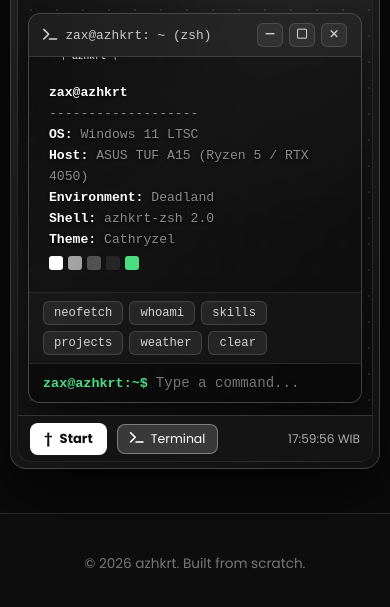
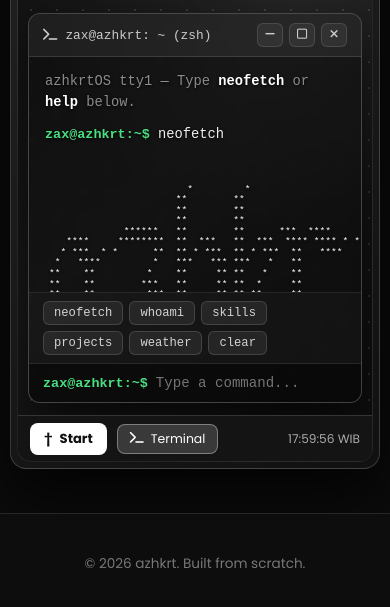
Before and after one commit to azhkrt/azhkrt.github.io, a plain HTML site: page index.html in a window 390 px wide. Shown: the part 4781-5388 px from the top of the page. Drawn offline with Linux system fonts and the light colour scheme; no server answers.

Commit message:
modified:   css/style.css 	modified:   js/script.js

```diff
--- a/css/style.css
+++ b/css/style.css
@@ -1648,6 +1648,10 @@ footer[id] {
     padding: 24px 10px 44px;
   }
 
+  .nf-box {
+    gap: 10px;
+  }
+
   .desktop-bezel {
     padding: 6px;
     border-radius: 16px;
--- a/js/script.js
+++ b/js/script.js
@@ -524,7 +524,7 @@ const isMobileView = () => window.matchMedia('(max-width: 768px)').matches;
     bgm: () => { bgmToggle?.click(); return 'Toggling background audio...'; }
   };
 
-  function runTerminalCommand(raw) {
+function runTerminalCommand(raw, autoScroll = true) {
     if (!raw || !termBody) return;
     const cmd = raw.toLowerCase();
     termBody.innerHTML += `<div><span class="term-prompt">zax@azhkrt:~$</span> ${raw}</div>`;
@@ -535,14 +535,18 @@ const isMobileView = () => window.matchMedia('(max-width: 768px)').matches;
       const output = typeof commands[cmd] === 'function' ? commands[cmd]() : commands[cmd];
       termBody.innerHTML += `<div class="term-muted">${output}</div>`;
     } else {
-      termBody.innerHTML += `<div class="term-muted">zsh: command not found: ${raw}. Type <span class="term-cmd">help</span>.</div>`;
+      termBody.innerHTML += `<div class="term-muted">zsh: command not found: ${raw}. Ketik <span class="term-cmd">help</span>.</div>`;
     }
 
-    termBody.scrollTop = termBody.scrollHeight;
+    if (autoScroll) {
+      termBody.scrollTop = termBody.scrollHeight;
+    } else {
+      termBody.scrollTop = 0;
+    }
   }
 
-  // Otomatis tampilkan neofetch saat halaman pertama kali dibuka
-  runTerminalCommand('neofetch');
+  // Otomatis tampilkan neofetch di posisi paling atas saat halaman pertama dibuka
+  runTerminalCommand('neofetch', false);
 
   termForm?.addEventListener('submit', (e) => {
     e.preventDefault();
```
